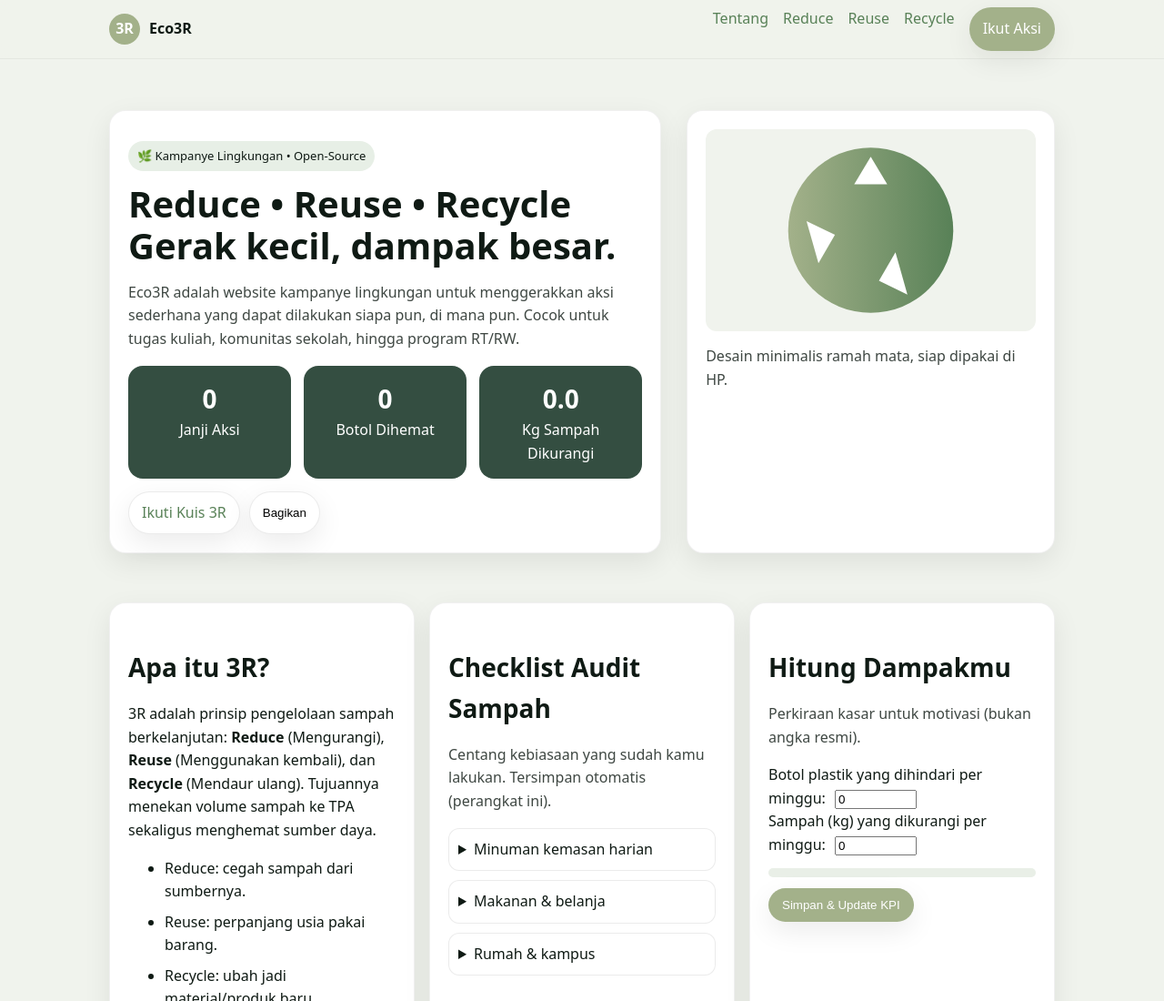
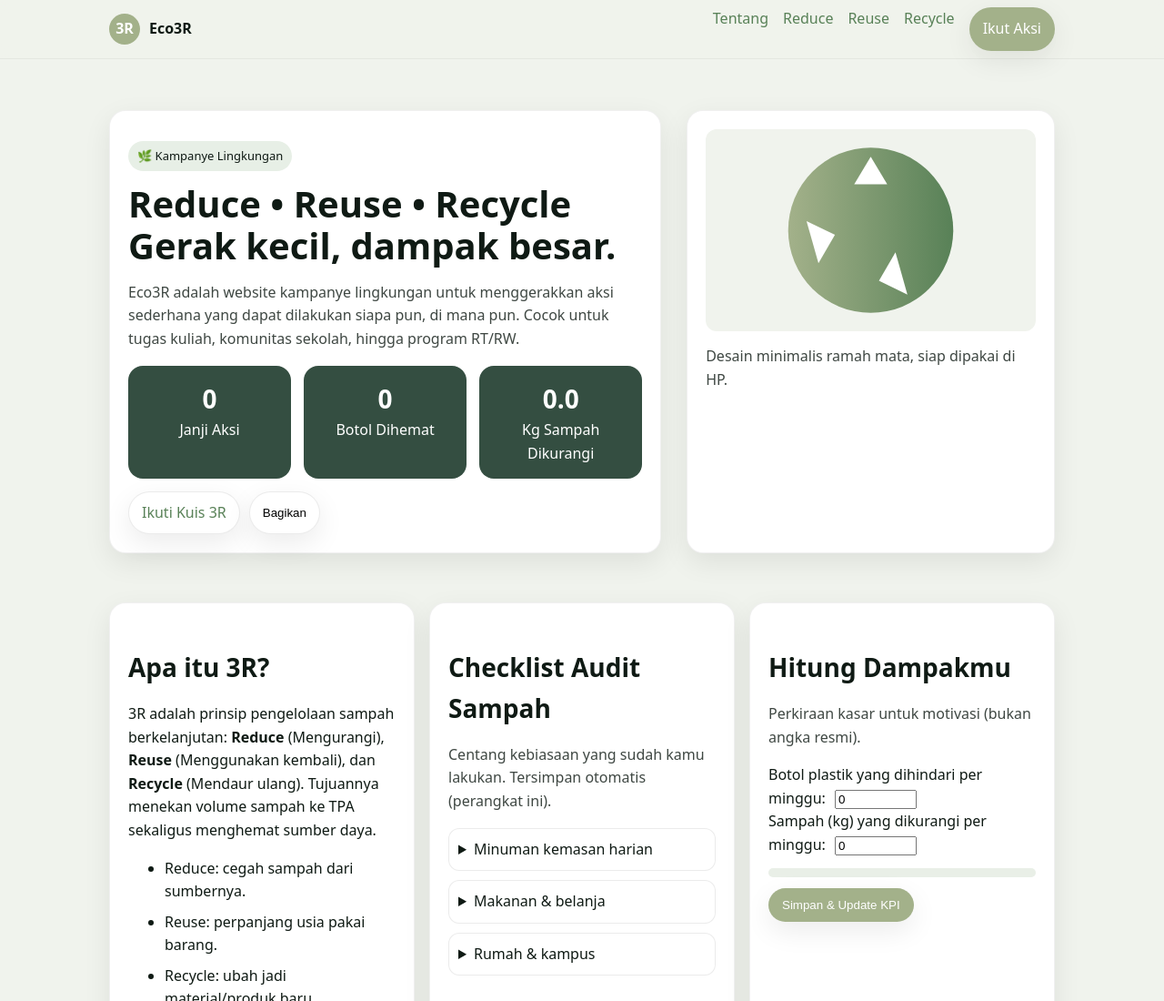
Before and after one commit to DanishMaulana/ECO3R, a plain HTML site: page index.html in a window 1280 px wide. Shown: the top 1100 px of the page at 91% size. Drawn offline with Linux system fonts and the light colour scheme.

Commit message:
Update index.html

```diff
--- a/index.html
+++ b/index.html
@@ -68,7 +68,7 @@
     <section class="hero">
       <div class="container wrap">
         <div class="card">
-          <p class="pill">🌿 Kampanye Lingkungan • Open‑Source</p>
+          <p class="pill">🌿 Kampanye Lingkungan</p>
           <h1>Reduce • Reuse • Recycle<br/>Gerak kecil, dampak besar.</h1>
           <p class="muted">Eco3R adalah website kampanye lingkungan untuk menggerakkan aksi sederhana yang dapat dilakukan siapa pun, di mana pun. Cocok untuk tugas kuliah, komunitas sekolah, hingga program RT/RW.</p>
           <div class="kpi" aria-live="polite">
```
